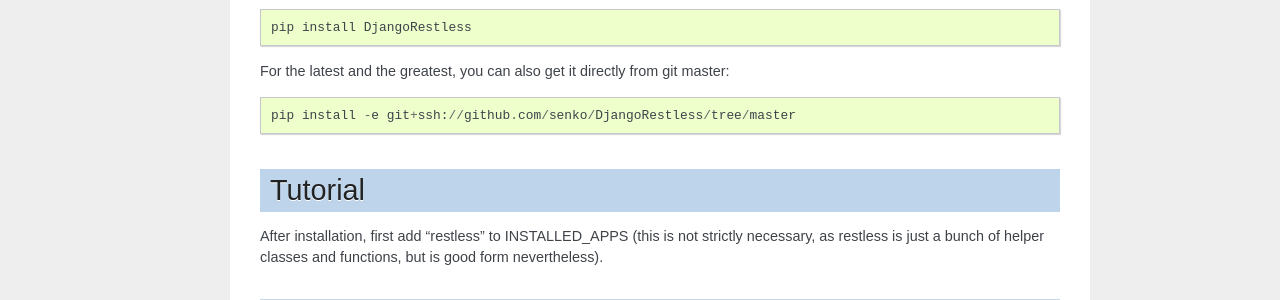
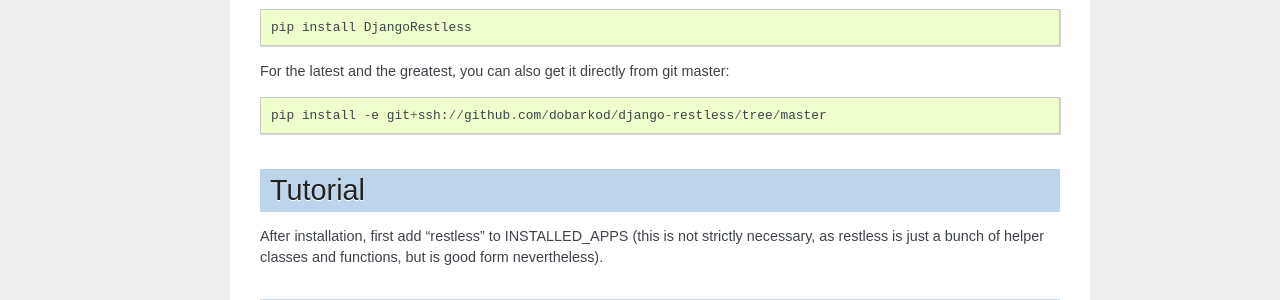
Before and after one commit to dobarkod/django-restless, a Sphinx documentation site: the page built from docs/index.rst, in a window 1280 px wide and 900 px high, scrolled down 525 px. Shown: the part 152-452 px from the top of the window. Built offline with Sphinx 7.4.7, drawn with Linux system fonts in a browser that asks for light colours; some of the changed text lies outside the part shown.

Commit message:
Replaced old repo with new in docs.

```diff
--- a/docs/index.rst
+++ b/docs/index.rst
@@ -46,7 +46,7 @@ Django Restless is available from cheeseshop, so you can install it via pip::
 
 For the latest and the greatest, you can also get it directly from git master::
 
-    pip install -e git+ssh://github.com/senko/DjangoRestless/tree/master
+    pip install -e git+ssh://github.com/dobarkod/django-restless/tree/master
 
 
 Tutorial
@@ -244,7 +244,7 @@ Repository
 Restless is hosted on GitHub, using git version control. When checking
 for bugs, always try the git master first::
 
-    git clone http://github.com/senko/DjangoRestless.git
+    git clone https://github.com/dobarkod/django-restless.git
 
 
 Tests and docs
```
